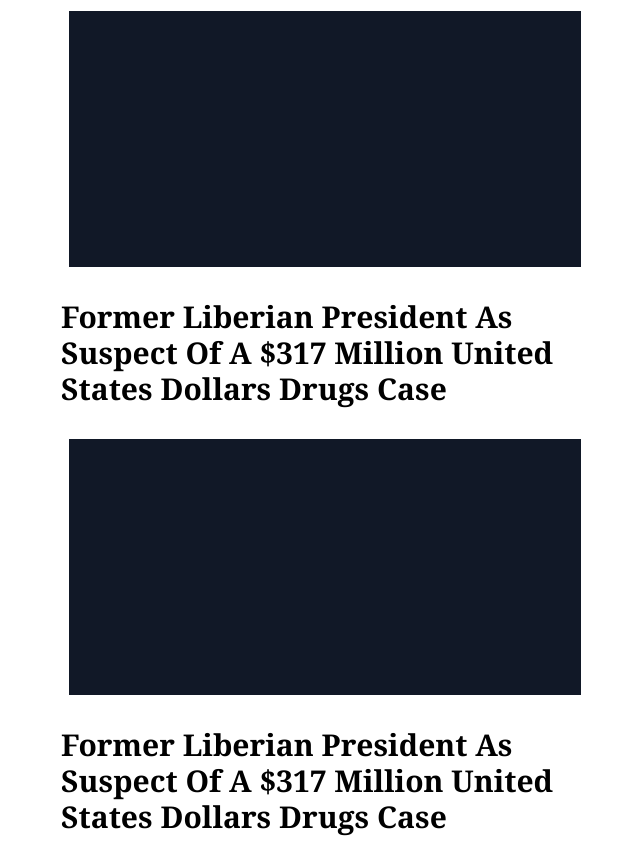
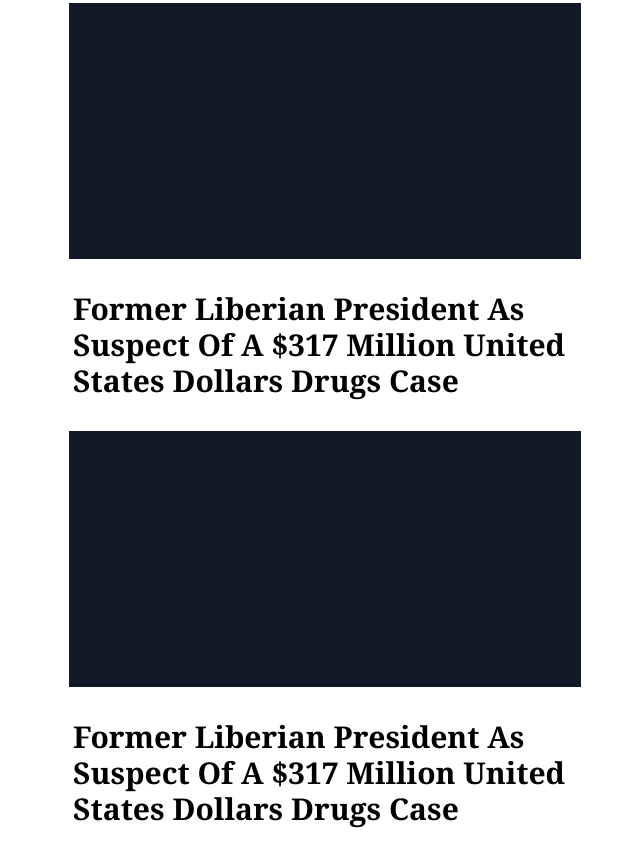
Before and after one commit to Gabriel-3191997/news_website, a website built with Vite: page index.html in a window 1280 px wide. Shown: the part 1237-2104 px from the top of the page, without its empty margins (35-675 px from the left). Built offline with nearby package versions, Linux system fonts and the light colour scheme.

Commit message:
deployment

```diff
--- a/index.html
+++ b/index.html
@@ -109,7 +109,7 @@
     <!-- contents -->
 
     <div
-      class="grid grid-cols-1 md:grid-cols-2 lg:grid-cols-3 xl:grid-cols-4 md:gap-8 lg:gap-8 gap-10 bg-white md:mt-5 lg:mt-5 md:mx-20 lg:mx-20 pt-12 px-4 md:px-0"
+      class="grid grid-cols-1 md:grid-cols-2 lg:grid-cols-3 xl:grid-cols-4 md:gap-8 lg:gap-8 gap-10 bg-white md:mt-5 lg:mt-5 md:mx-20 lg:mx-20 pt-10 px-4 md:px-0"
     >
     <!-- column 1 -->
       <div class="w-full flex flex-col lg:row-span-2 xl:row-span-1">
@@ -130,12 +130,7 @@
           </div>
         </div>
         <div class="border-b border-t h-10 bg-white border-r-none border-l-none"></div>
-        <!-- <p class="font-serif py-5 mx-3 text-lg">
-          Lorem ipsum dolor sit amet consectetur, adipisicing elit. Vero qui
-          commodi labore illo sit laudantium illum pariatur. Ab ullam unde
-          suscipit hic dolores? Aperiam consequatur quisquam deserunt adipisci.
-          Voluptate, quisquam?
-        </p> -->
+
         <!-- sub column of column 1 -->
        <div class="flex flex-col">
          <h1 class="text-left font-serif font-semibold text-3xl py-5 capitalize">
@@ -151,7 +146,6 @@
       <span class="font-serif">0</span>
               <a href="#" class="underline">comments</a>
             </p>
-
   </div>
   <div class="w-auto">
     <p class="font-serif text-lg mx-3 capitalize">agust 27, 2026</p>
@@ -163,9 +157,7 @@
         </p>
 </div>
        </div>
-
       </div>
-
       <!-- image card -->
       <div class="w-full flex flex-col">
         <div class="bg-gray-500 mx-3 h-96">
@@ -184,7 +176,6 @@
       <span class="font-serif">0</span>
               <a href="#" class="underline">comments</a>
             </p>
-
   </div>
           <div class="w-auto">
             <p class="font-serif text-lg mx-3 capitalize">agust 27, 2026</p>
@@ -203,7 +194,7 @@
 
        </div>
        <h1
-          class="text-left font-semibold text-3xl py-8 mx-0 font-serif capitalize"
+          class="text-left font-semibold text-3xl py-8 mx-3 md:mx-3 lg:mx-3 font-serif capitalize"
         >
           former liberian president as suspect of a $317 million united states
           dollars drugs case
@@ -213,14 +204,12 @@
 
        </div>
        <h1
-          class="text-left font-semibold text-3xl py-8 mx-0 font-serif capitalize"
+          class="text-left font-semibold text-3xl py-8 mx-3 md:mx-3 lg:mx-3 font-serif capitalize"
         >
           former liberian president as suspect of a $317 million united states
           dollars drugs case
         </h1>
       </div>
-
-
     <script type="module" src="/src/main.js"></script>
     <!-- flowbite tailwindcss -->
     <script src="https://cdn.jsdelivr.net/npm/flowbite@4.0.1/dist/flowbite.min.js"></script>
```
